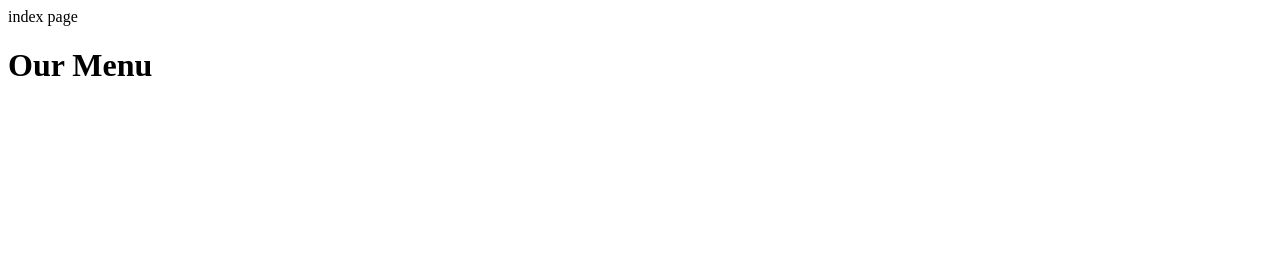
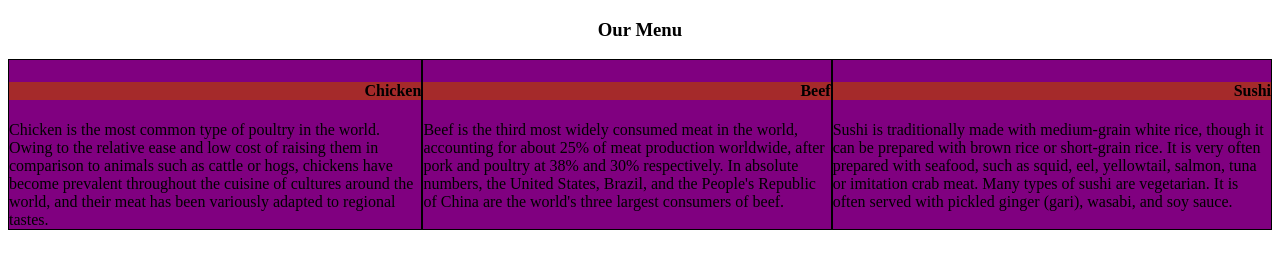
Before and after one commit to Akshay3960/coursera-test, a plain HTML site: page index.html in a window 1280 px wide. Drawn offline with Linux system fonts and the light colour scheme.

Commit message:
Update index.html

```diff
--- a/index.html
+++ b/index.html
@@ -1,11 +1,51 @@
 <!doctype html>
 <html>
 	<head>
-		<meta
+		<meta charset="utf">
 		<title> index page </title>
+		<style>
+		h3{
+			text-align:center;
+		}
+		h4{
+			text-align: right;
+            box-sizing: border-box;
+            background-color: brown;
+        }
+        #div1{
+                display: table-cell;
+                background-color:purple;
+                border:1px solid black;
+                margin-left: 5px;
+        }
+        #div2{
+                display: table-cell;
+                background-color:purple;
+                border:1px solid black;
+                margin:5px;
+        }
+        #div3{
+                display: table-cell;
+                background-color:purple;
+                border:1px solid black;
+                margin-left: 5px;
+        }
+		</style>
 	</head>
 	<body>
-		<h1>Our Menu</h1>
-		<div>
+		<h3>Our Menu</h3>
+		<div id="div1">
+		<h4>Chicken</h4>
+Chicken is the most common type of poultry in the world. Owing to the relative ease and low cost of raising them in comparison to animals such as cattle or hogs, chickens have become prevalent throughout the cuisine of cultures around the world, and their meat has been variously adapted to regional tastes.
+		</div>
+		<div id="div2">
+		<h4>Beef</h4>
+Beef is the third most widely consumed meat in the world, accounting for about 25% of meat production worldwide, after pork and poultry at 38% and 30% respectively. In absolute numbers, the United States, Brazil, and the People's Republic of China are the world's three largest consumers of beef.
+		</div>
+		<div id="div3">
+		<h4>Sushi</h4>
+Sushi is traditionally made with medium-grain white rice, though it can be prepared with brown rice or short-grain rice. It is very often prepared with seafood, such as squid, eel, yellowtail, salmon, tuna or imitation crab meat. Many types of sushi are vegetarian. It is often served with pickled ginger (gari), wasabi, and soy sauce.
+		</div>
+
 	</body>
 </html>
```
